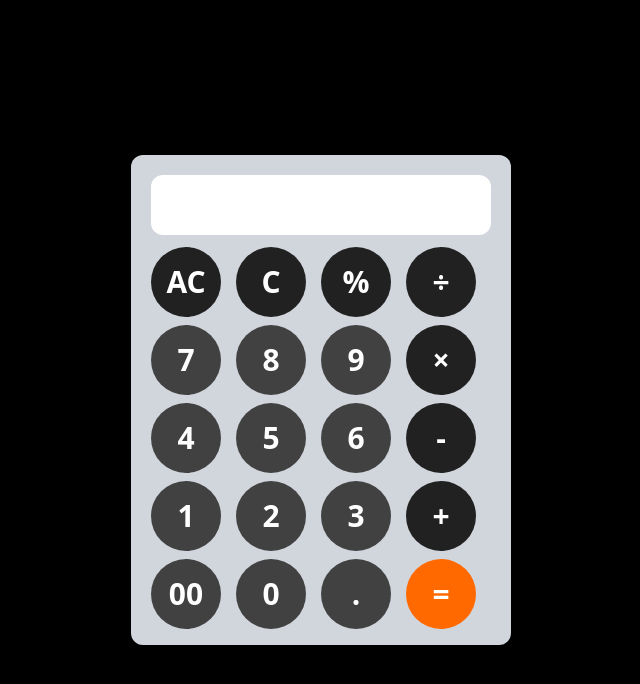
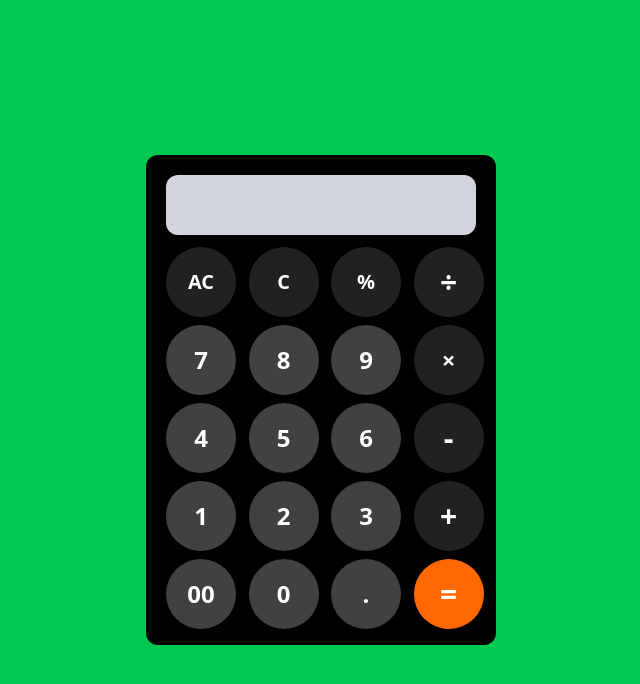
Before and after one commit to abhijeetanand628/Calci-react, a React app: page / in a window 1280 px wide. Shown: the top 684 px of the page, without its empty margins (319-959 px from the left). Built offline with nearby package versions, Linux system fonts and the light colour scheme; the HTML template or start-up script is replaced by a standard one.

Commit message:
solved the new number after output issue

```diff
--- a/src/App.jsx
+++ b/src/App.jsx
@@ -3,6 +3,27 @@ import './App.css'
 
 function App() {
   const[output, setOutput] = useState('');
+  const[isResultShown, setIsResultShown] = useState(false);
+
+  const handleNumberClick = (value) => {
+    if(isResultShown)
+    {
+        setOutput(value)
+        setIsResultShown(false);
+    }
+    else
+    {
+      setOutput(prevOutput =>  prevOutput + value);
+    }
+  }
+
+  const handleOperatorClick = (value) => {
+    if(isResultShown)
+    {
+      setOutput(value)
+      setIsResultShown(true)
+    }
+  }
 
   const dltAll = () => {
     setOutput('')
@@ -16,6 +37,8 @@ function App() {
     try {
       const finalResult = eval(output).toString();
       setOutput(finalResult)
+      setIsResultShown(true)
+      // setOutput('')
     } catch (error) {
       setOutput('Error')
     }
@@ -23,70 +46,70 @@ function App() {
 
   return (
     <>
-      <div className='w-full h-screen bg-black justify-center flex items-center min-h-screen'>
-        <div className='p-5 h-[490px] w-[380px] rounded-xl bg-gray-300'>
-          <div className='h-[60px] w-full bg-white focus:outline-none rounded-xl flex items-center font-semibold text-3xl p-2 justify-end'>
+      <div className='w-full h-screen bg-green-500 justify-center flex items-center min-h-screen'>
+        <div className='p-5 h-[490px] w-[350px] rounded-xl bg-black'>
+          <div className='h-[60px] w-full bg-gray-300 focus:outline-none rounded-xl flex items-center font-semibold text-3xl p-2 justify-end'>
             {output}
           </div>
-          <div className='text-black grid grid-cols-4 grid-rows-5 text-3xl gap-y-2 my-3 items-center jutsify-center'>
-            <span className='h-[70px] w-[70px] rounded-full text-white font-semibold bg-[#212121] flex justify-center items-center cursor-pointer'
+          <div className='text-black grid grid-cols-4 grid-rows-5 text-3xl gap-y-2 gap-x-5 my-3 items-center jutsify-center'>
+            <span className='h-[70px] w-[70px] text-xl rounded-full text-white font-semibold bg-[#212121] flex justify-center items-center cursor-pointer'
             onClick={dltAll}
             >AC</span>
-            <span className='h-[70px] w-[70px] rounded-full text-white font-semibold bg-[#212121] flex justify-center items-center cursor-pointer'
+            <span className='h-[70px] w-[70px] text-xl rounded-full text-white font-semibold bg-[#212121] flex justify-center items-center cursor-pointer'
             onClick={dlt}
             >C</span>
-            <span className='h-[70px] w-[70px] rounded-full text-white font-semibold bg-[#212121] flex justify-center items-center cursor-pointer'
-            onClick={() => setOutput(prevOutput => prevOutput + '%')}
+            <span className='h-[70px] w-[70px] text-xl rounded-full text-white font-semibold bg-[#212121] flex justify-center items-center cursor-pointer'
+            onClick={() => handleNumberClick('%')}
             >%</span>
-            <span className='h-[70px] w-[70px] rounded-full text-white font-semibold bg-[#212121] flex justify-center items-center cursor-pointer'
-            onClick={() => setOutput(prevOutput => prevOutput + '/')}
+            <span className='h-[70px] w-[70px] text-3xl rounded-full text-white font-semibold bg-[#212121] flex justify-center items-center cursor-pointer'
+            onClick={() => handleNumberClick('/')}
             >÷</span>
-            <span className='h-[70px] w-[70px] rounded-full text-white font-semibold bg-[#414141] flex justify-center items-center cursor-pointer'
-            onClick={() => setOutput(prevOutput => prevOutput + 7)}
+            <span className='h-[70px] w-[70px] text-2xl rounded-full text-white font-semibold bg-[#414141] flex justify-center items-center cursor-pointer'
+            onClick={() => handleNumberClick('7')}
             >7</span>
-            <span className='h-[70px] w-[70px] rounded-full text-white font-semibold bg-[#414141] flex justify-center items-center cursor-pointer'
-            onClick={() => setOutput(prevOutput => prevOutput + 8)}
+            <span className='h-[70px] w-[70px] text-2xl rounded-full text-white font-semibold bg-[#414141] flex justify-center items-center cursor-pointer'
+            onClick={() => handleNumberClick('8')}
             >8</span>
-            <span className='h-[70px] w-[70px] rounded-full text-white font-semibold bg-[#414141] flex justify-center items-center cursor-pointer'
-             onClick={() => setOutput(prevOutput => prevOutput + 9)}
+            <span className='h-[70px] w-[70px] text-2xl rounded-full text-white font-semibold bg-[#414141] flex justify-center items-center cursor-pointer'
+             onClick={() => handleNumberClick('9')}
             >9</span>
-            <span className='h-[70px] w-[70px] rounded-full text-white font-semibold bg-[#212121] flex justify-center items-center cursor-pointer'
-            onClick={() => setOutput(prevOutput => prevOutput + '*')}
+            <span className='h-[70px] w-[70px] text-2xl rounded-full text-white font-semibold bg-[#212121] flex justify-center items-center cursor-pointer'
+            onClick={() => handleNumberClick('*')}
             >×</span>
-            <span className='h-[70px] w-[70px] rounded-full text-white font-semibold bg-[#414141] flex justify-center items-center cursor-pointer'
-             onClick={() => setOutput(prevOutput => prevOutput + 4)}
+            <span className='h-[70px] w-[70px] text-2xl rounded-full text-white font-semibold bg-[#414141] flex justify-center items-center cursor-pointer'
+             onClick={() => handleNumberClick('4')}
             >4</span>
-            <span className='h-[70px] w-[70px] rounded-full text-white font-semibold bg-[#414141] flex justify-center items-center cursor-pointer'
-             onClick={() => setOutput(prevOutput => prevOutput + 5)}
+            <span className='h-[70px] w-[70px] text-2xl rounded-full text-white font-semibold bg-[#414141] flex justify-center items-center cursor-pointer'
+             onClick={() => handleNumberClick('5')}
             >5</span>
-            <span className='h-[70px] w-[70px] rounded-full text-white font-semibold bg-[#414141] flex justify-center items-center cursor-pointer'
-             onClick={() => setOutput(prevOutput => prevOutput + 6)}
+            <span className='h-[70px] w-[70px] text-2xl rounded-full text-white font-semibold bg-[#414141] flex justify-center items-center cursor-pointer'
+             onClick={() => handleNumberClick('6')}
             >6</span>
-            <span className='h-[70px] w-[70px] rounded-full text-white font-semibold bg-[#212121] flex justify-center items-center cursor-pointer'
-            onClick={() => setOutput(prevOutput => prevOutput + '-')}
+            <span className='h-[70px] w-[70px] text-3xl rounded-full text-white font-semibold bg-[#212121] flex justify-center items-center cursor-pointer'
+            onClick={() => handleNumberClick('-')}
             >-</span>
-            <span className='h-[70px] w-[70px] rounded-full text-white font-semibold bg-[#414141] flex justify-center items-center cursor-pointer'
-             onClick={() => setOutput(prevOutput => prevOutput + 1)}
+            <span className='h-[70px] w-[70px] text-2xl rounded-full text-white font-semibold bg-[#414141] flex justify-center items-center cursor-pointer'
+             onClick={() => handleNumberClick('1')}
             >1</span>
-            <span className='h-[70px] w-[70px] rounded-full text-white font-semibold bg-[#414141] flex justify-center items-center cursor-pointer'
-             onClick={() => setOutput(prevOutput => prevOutput + 2)}
+            <span className='h-[70px] w-[70px] text-2xl rounded-full text-white font-semibold bg-[#414141] flex justify-center items-center cursor-pointer'
+             onClick={() => handleNumberClick('2')}
             >2</span>
-            <span className='h-[70px] w-[70px] rounded-full text-white font-semibold bg-[#414141] flex justify-center items-center cursor-pointer'
-             onClick={() => setOutput(prevOutput => prevOutput + 3)}
+            <span className='h-[70px] w-[70px] text-2xl rounded-full text-white font-semibold bg-[#414141] flex justify-center items-center cursor-pointer'
+             onClick={() => handleNumberClick('3')}
             >3</span>
-            <span className='h-[70px] w-[70px] rounded-full text-white font-semibold bg-[#212121] flex justify-center items-center cursor-pointer'
-            onClick={() => setOutput(prevOutput => prevOutput + '+')}
+            <span className='h-[70px] w-[70px] text-3xl rounded-full text-white font-semibold bg-[#212121] flex justify-center items-center cursor-pointer'
+            onClick={() => handleNumberClick('+')}
             >+</span>
-            <span className='h-[70px] w-[70px] rounded-full text-white font-semibold bg-[#414141] flex justify-center items-center cursor-pointer'
-             onClick={() => setOutput(prevOutput => prevOutput + '00')}
+            <span className='h-[70px] w-[70px] text-2xl rounded-full text-white font-semibold bg-[#414141] flex justify-center items-center cursor-pointer'
+             onClick={() => handleNumberClick('00')}
             >00</span>
-            <span className='h-[70px] w-[70px] rounded-full text-white font-semibold bg-[#414141] flex justify-center items-center cursor-pointer'
-             onClick={() => setOutput(prevOutput => prevOutput + 0)}
+            <span className='h-[70px] w-[70px] text-2xl rounded-full text-white font-semibold bg-[#414141] flex justify-center items-center cursor-pointer'
+             onClick={() => handleNumberClick('0')}
             >0</span>
-            <span className='h-[70px] w-[70px] rounded-full text-white font-semibold bg-[#414141] flex justify-center items-center cursor-pointer'
-             onClick={() => setOutput(prevOutput => prevOutput + '.')}
+            <span className='h-[70px] w-[70px] text-2xl rounded-full text-white font-semibold bg-[#414141] flex justify-center items-center cursor-pointer'
+             onClick={() => handleNumberClick('.')}
             >.</span>
-            <span className='h-[70px] w-[70px] rounded-full text-white font-semibold bg-orange-500 flex justify-center items-center cursor-pointer'
+            <span className='h-[70px] w-[70px] text-3xl rounded-full text-white font-semibold bg-orange-500 flex justify-center items-center cursor-pointer'
             onClick={result}
             >=</span>
           </div>
```
